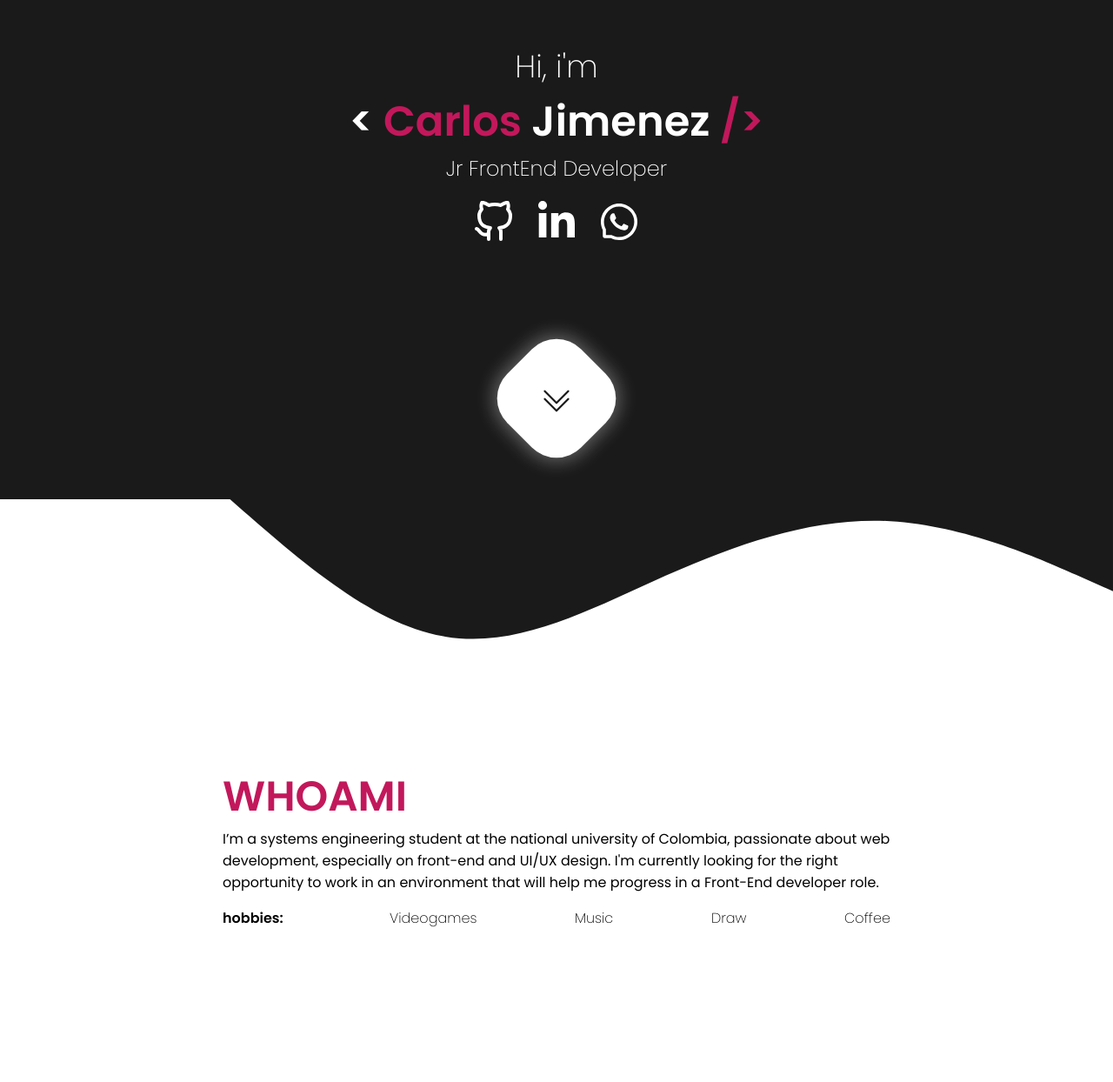
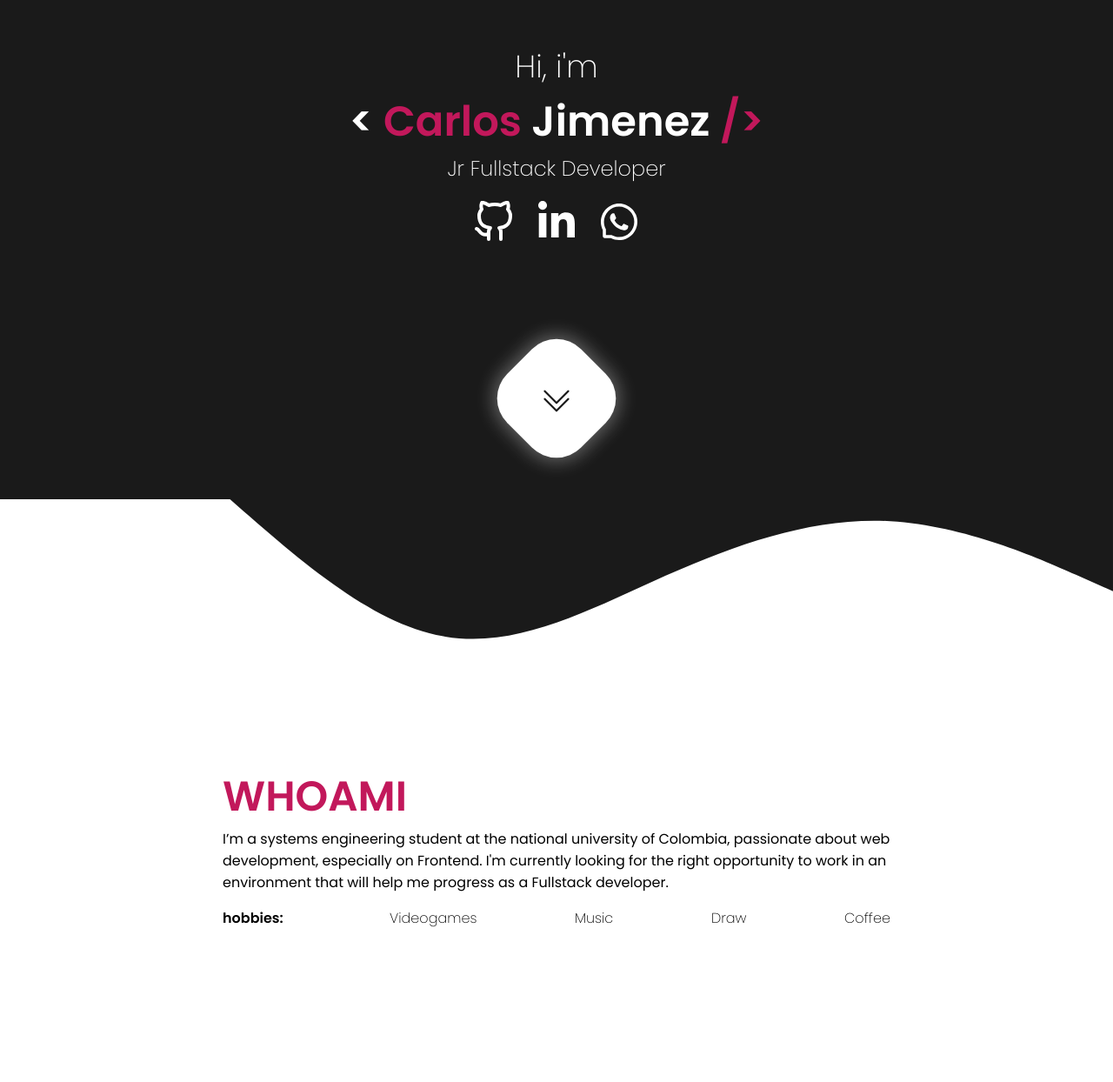
Before and after one commit to Dghost32/Portfolio, a React (Create React App) app: page / in a window 1280 px wide. Shown: the part 226-1470 px from the top of the page at 87% size. Built offline with nearby package versions, Linux system fonts and the light colour scheme.

Commit message:
php and fullstack

```diff
--- a/src/components/MainPage.tsx
+++ b/src/components/MainPage.tsx
@@ -31,7 +31,7 @@ const MyInfo = () => (
       <span className="txt-light">Jimenez</span>
       <span className="txt-pink"> /&gt;</span>
     </div>
-    <span className="txt-ss txt-ws txt-light">Jr FrontEnd Developer</span>
+    <span className="txt-ss txt-ws txt-light">Jr Fullstack Developer</span>
   </>
 );
 
--- a/src/components/Whoami.tsx
+++ b/src/components/Whoami.tsx
@@ -31,9 +31,9 @@ const Content = () => (
     <h1 className="txt-sb txt-wb txt-pink">WHOAMI</h1>
     <p className="txt-wm">
       I’m a systems engineering student at the national university of Colombia,
-      passionate about web development, especially on front-end and UI/UX
-      design. I'm currently looking for the right opportunity to work in an
-      environment that will help me progress in a Front-End developer role.
+      passionate about web development, especially on Frontend. I'm currently
+      looking for the right opportunity to work in an environment that will help
+      me progress as a Fullstack developer.
     </p>
     <div className="hobies">
       <p className="txt-wb">hobbies:</p>
--- a/src/data/skills.tsx
+++ b/src/data/skills.tsx
@@ -91,6 +91,13 @@ let skills: Array<skill> = [
     filter: { back: 1 },
   },
   {
+    name: "PHP",
+    icon: <DiPhp />,
+    filter: {
+      back: 1,
+    },
+  },
+  {
     name: "Bootstrap",
     icon: <FaBootstrap />,
     filter: {
@@ -111,13 +118,6 @@ let skills: Array<skill> = [
       design: 1,
     },
   },
-  {
-    name: "PHP",
-    icon: <DiPhp />,
-    filter: {
-      back: 1,
-    },
-  },
 ];
 
 export default skills;
```
